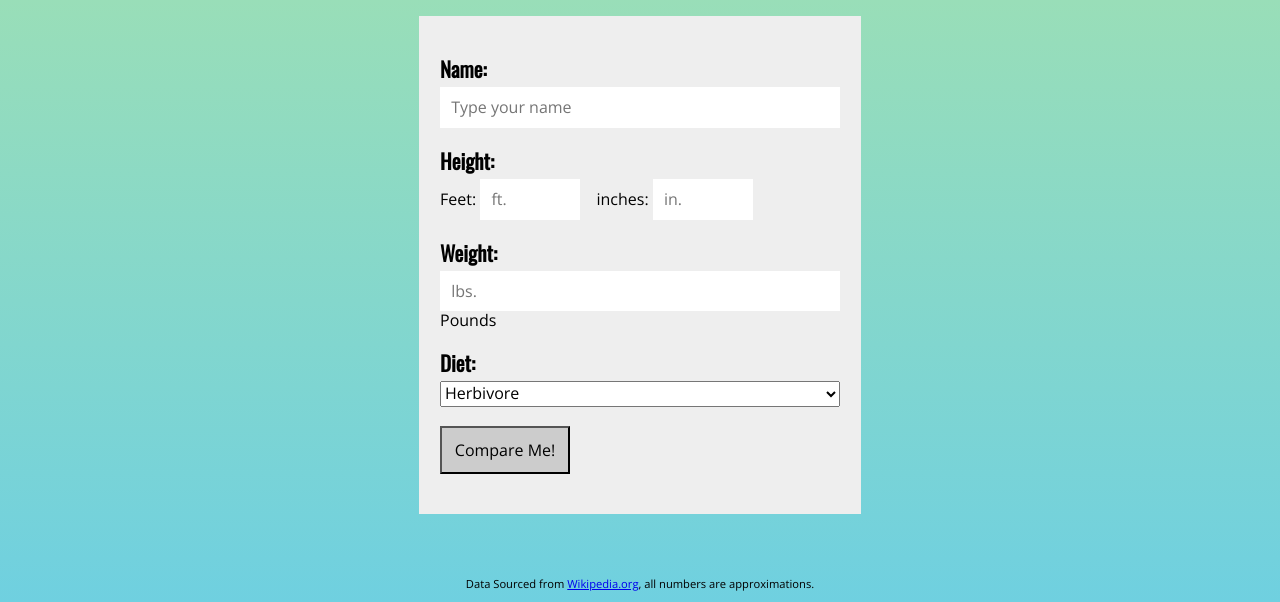
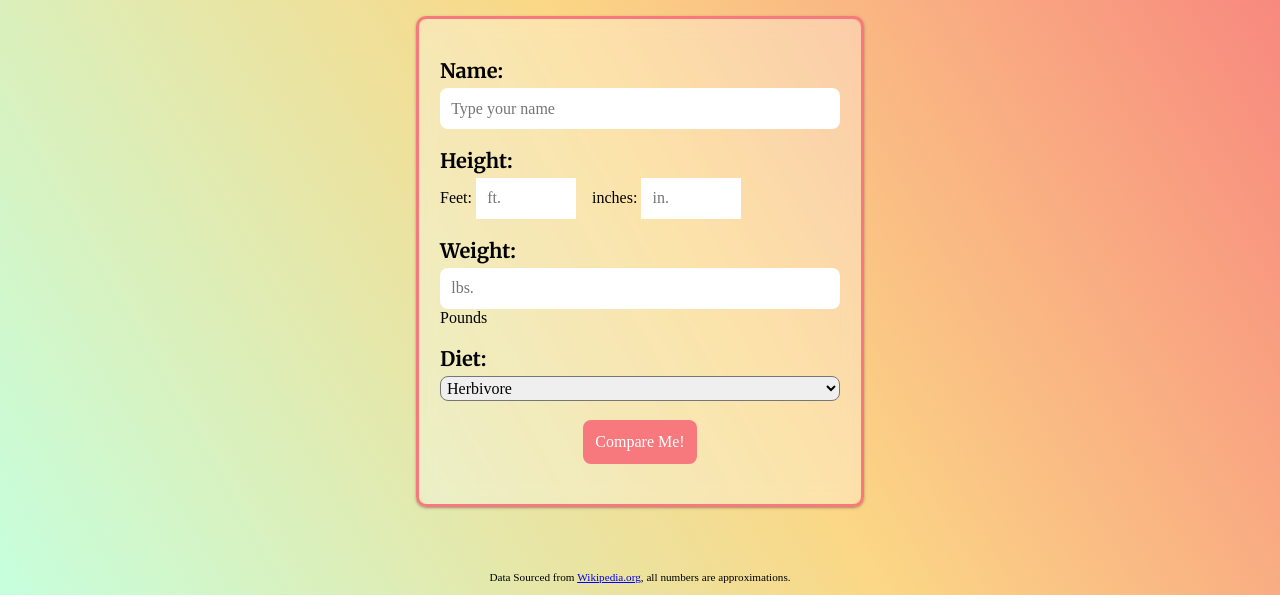
Before and after one commit to FrigoDev/dinosaurs, a plain HTML site: page index.html in a window 1280 px wide. Shown: the part 258-860 px from the top of the page. Drawn offline with nearby package versions, Linux system fonts and the light colour scheme; a web font is replaced by a local one.

Commit message:
💄 Update the styles

```diff
--- a/css/app.css
+++ b/css/app.css
@@ -1,12 +1,7 @@
 /* General Styles */
 body {
-  background: rgb(111, 208, 224);
-  background: linear-gradient(
-    0deg,
-    rgb(111, 208, 224) 0%,
-    rgb(171, 228, 167) 100%
-  );
-  font-family: "Open Sans", sans-serif;
+  background: rgb(198,255,221);
+  background: linear-gradient(60deg, rgba(198,255,221,1) 0%, rgba(251,215,134,1) 50%, rgba(247,121,125,1) 100%);
   text-align: center;
   min-height: 100vh;
 }
@@ -20,7 +15,7 @@ h1 {
 
 h2,
 h3 {
-  font-family: "Oswald", sans-serif;
+  font-family: "Merriweather", sans-serif;
 }
 
 p {
@@ -79,7 +74,7 @@ p {
 
 /* Grid Styles */
 #grid {
-  background: #fff url(images/tracks.png) no-repeat;
+  background: #fff url(/img/tracks.png) no-repeat;
   background-size: cover;
   display: flex;
   margin: 2em;
@@ -150,6 +145,7 @@ p {
 .grid-item p {
   background: rgba(000, 000, 000, 0.3);
   position: absolute;
+  left: 0;
   bottom: 0;
   width: 100%;
   padding: 0.8em 0.8em 1.8em;
@@ -162,18 +158,35 @@ p {
 
 /* Form Styles */
 .form-container {
-  background: #eee;
+  position: relative;
+  border-radius: 10px;
+  border: 3px solid #f7797d;
   padding: 1.3em;
   text-align: left;
   max-width: 400px;
   margin: 0 auto;
+  box-shadow: 0 1px 4px rgba(0, 0, 0, 0.12), 0 1px 2px rgba(0, 0, 0, 0.24);
+  z-index: 1;
+}
+
+.form-container::before {
+  content: '';
+  position: absolute;
+  top: 0;
+  left: 0;
+  width: 100%;
+  height: 100%;
+  background: rgba(255, 255, 255, 0.3);
+  backdrop-filter: blur(8px);
+  border-radius: 10px;
+  z-index: -1;
 }
 
 form p {
   margin-bottom: 0.3em;
-  font-size: 1.3em;
+  font-size: 20px;
   font-weight: 600;
-  font-family: "Oswald", sans-serif;
+  font-family: "Merriweather", sans-serif;
 }
 
 input {
@@ -190,24 +203,32 @@ input {
 
 .form-field__full {
   width: 100%;
+  border-radius: 8px;
   box-sizing: border-box;
 }
 
 select {
   display: block;
+  padding: 2px;
+}
+
+.btn-cont {
+  text-align: center;
 }
 
 #btn {
   display: inline-block;
-  background: #ccc;
+  border-radius: 8px;
+  border: 0;
+  color: #ffffff;
+  background: #f7797d;
   padding: 0.8em;
   margin: 1.2em auto;
   transition: ease 0.3s all;
 }
 
 #btn:hover {
-  background: #777;
-  color: #fff;
+  scale: 1.05;
   cursor: pointer;
 }
 
```
